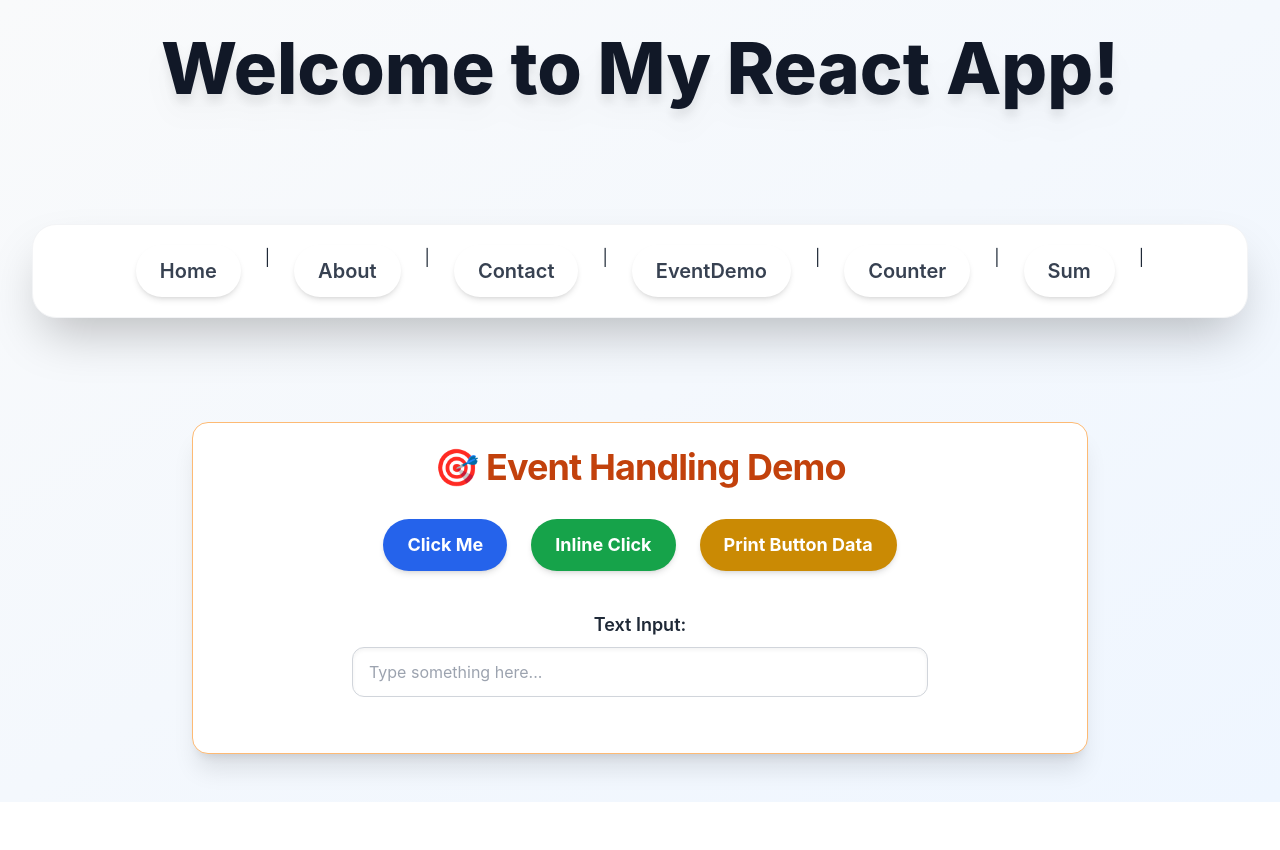
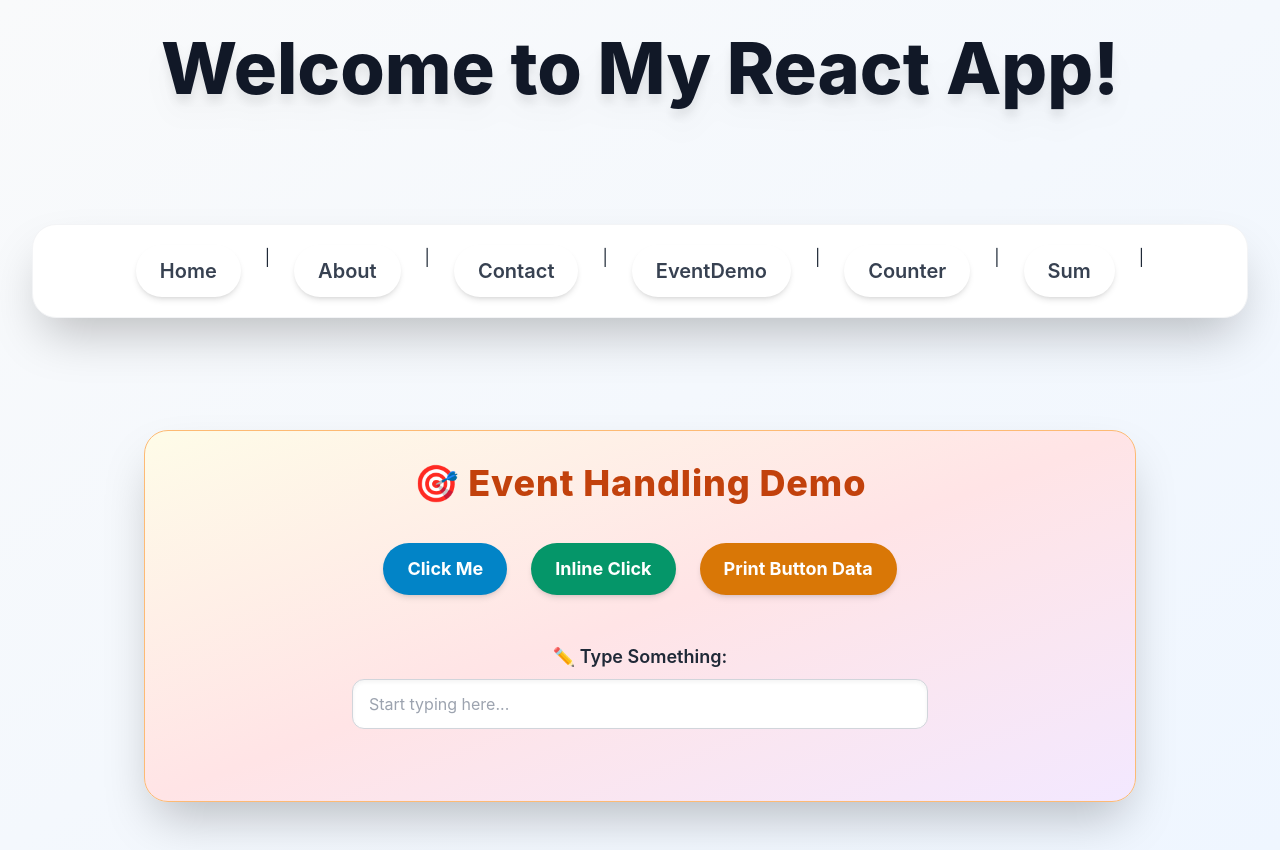
Before and after one commit to DhwaniNavadia/react-ui-learn, a React (Vite) app: page /eventdemo in a window 1280 px wide. Before the commit the page ends 802 px from the top, so only its background shows below. Built offline with nearby package versions, Linux system fonts and the light colour scheme.

Commit message:
Update EventDemo.jsx

```diff
--- a/src/EventDemo.jsx
+++ b/src/EventDemo.jsx
@@ -1,12 +1,15 @@
 import React from 'react';
 
+// EventDemo: Functional component demonstrating various event handlers
 function EventDemo() {
   const [message, setMessage] = React.useState('');
 
+  // Named event handler for button click
   const demo = () => {
     setMessage("✅ Welcome! Button clicked.");
   };
 
+  // Event logger and updater — for button clicks and input changes
   const PrintData = (event) => {
     console.log("Type is : " + event.type);
     console.log("Name is : " + event.target.name);
@@ -15,58 +18,66 @@ function EventDemo() {
   };
 
   return (
-    <div className="p-6 max-w-4xl mx-auto mt-10 bg-white rounded-2xl shadow-xl border border-orange-300">
-      <h1 className="text-4xl font-bold text-center text-orange-700 mb-8 tracking-tight">
+    <div className="p-8 max-w-5xl mx-auto mt-12 bg-gradient-to-br from-yellow-50 via-rose-100 to-purple-100 rounded-3xl shadow-2xl border border-orange-300">
+
+      {/* Title */}
+      <h1 className="text-4xl font-extrabold text-center text-orange-700 mb-10 tracking-wide">
         🎯 Event Handling Demo
       </h1>
 
-      <div className="flex flex-wrap justify-center gap-6 mb-10">
+      {/* Button Row */}
+      <div className="flex flex-wrap justify-center gap-6 mb-12">
+        {/* Named function button */}
         <button
           type="button"
           onClick={demo}
-          className="bg-blue-600 hover:bg-blue-700 text-white font-bold text-lg py-3 px-6 rounded-full shadow-md transition transform hover:scale-105 focus:outline-none focus:ring-2 focus:ring-blue-400"
+          className="bg-sky-600 hover:bg-sky-700 text-white font-bold text-lg py-3 px-6 rounded-full shadow-md transition-transform transform hover:scale-105 focus:outline-none focus:ring-2 focus:ring-sky-400"
         >
           Click Me
         </button>
 
+        {/* Inline function button */}
         <button
           type="button"
           onClick={() => setMessage("⚡ Inline event triggered!")}
-          className="bg-green-600 hover:bg-green-700 text-white font-bold text-lg py-3 px-6 rounded-full shadow-md transition transform hover:scale-105 focus:outline-none focus:ring-2 focus:ring-green-400"
+          className="bg-emerald-600 hover:bg-emerald-700 text-white font-bold text-lg py-3 px-6 rounded-full shadow-md transition-transform transform hover:scale-105 focus:outline-none focus:ring-2 focus:ring-emerald-400"
         >
           Inline Click
         </button>
 
+        {/* Event handler with data */}
         <button
           type="button"
           name="btn1"
           onClick={PrintData}
-          className="bg-yellow-600 hover:bg-yellow-700 text-white font-bold text-lg py-3 px-6 rounded-full shadow-md transition transform hover:scale-105 focus:outline-none focus:ring-2 focus:ring-yellow-400"
+          className="bg-amber-600 hover:bg-amber-700 text-white font-bold text-lg py-3 px-6 rounded-full shadow-md transition-transform transform hover:scale-105 focus:outline-none focus:ring-2 focus:ring-amber-400"
         >
           Print Button Data
         </button>
       </div>
 
-      <div className="mb-8">
+      {/* Text input with event logging */}
+      <div className="mb-10">
         <label
           htmlFor="textInput"
           className="block text-lg font-semibold text-center text-gray-800 mb-2"
         >
-          Text Input:
+          ✏️ Type Something:
         </label>
         <input
           id="textInput"
           type="text"
           name="txt1"
           onChange={PrintData}
-          className="w-full max-w-xl mx-auto block py-3 px-4 rounded-xl border border-gray-300 text-gray-700 shadow-inner focus:outline-none focus:ring-2 focus:ring-orange-500 focus:border-transparent transition duration-200"
-          placeholder="Type something here..."
+          className="w-full max-w-xl mx-auto block py-3 px-4 rounded-xl border border-gray-300 text-gray-700 shadow-inner focus:outline-none focus:ring-2 focus:ring-fuchsia-400 focus:border-transparent transition duration-300"
+          placeholder="Start typing here..."
         />
       </div>
 
+      {/* Dynamic message display */}
       {message && (
-        <div className="mt-8 p-5 bg-indigo-100 border border-indigo-300 text-indigo-800 text-lg rounded-xl text-center font-medium shadow-sm">
-          <p className="font-bold mb-1">Latest Event Message:</p>
+        <div className="mt-10 p-5 bg-indigo-100 border border-indigo-300 text-indigo-800 text-lg rounded-xl text-center font-medium shadow-md">
+          <p className="font-bold mb-1">📨 Latest Event Message:</p>
           <p>{message}</p>
         </div>
       )}
```
